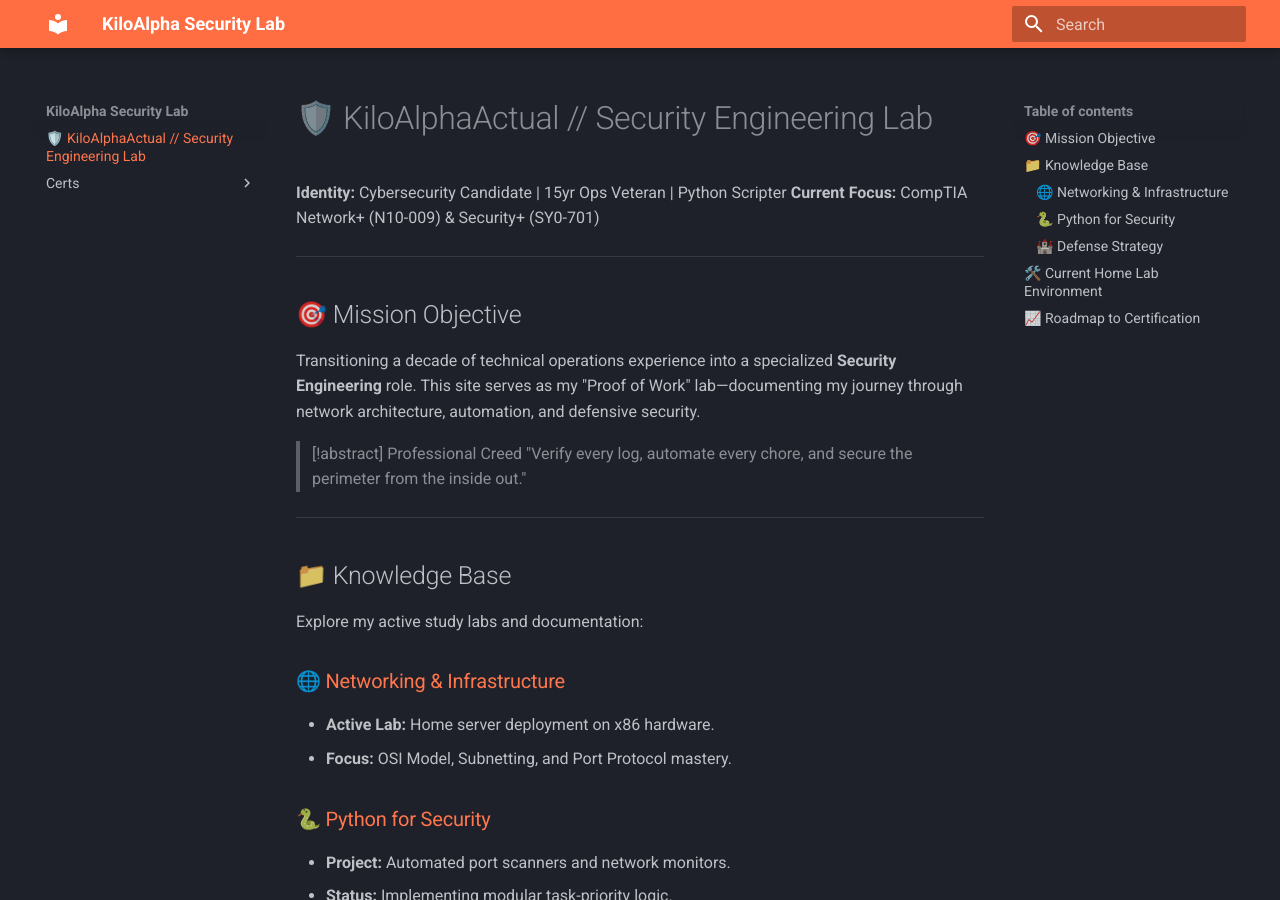
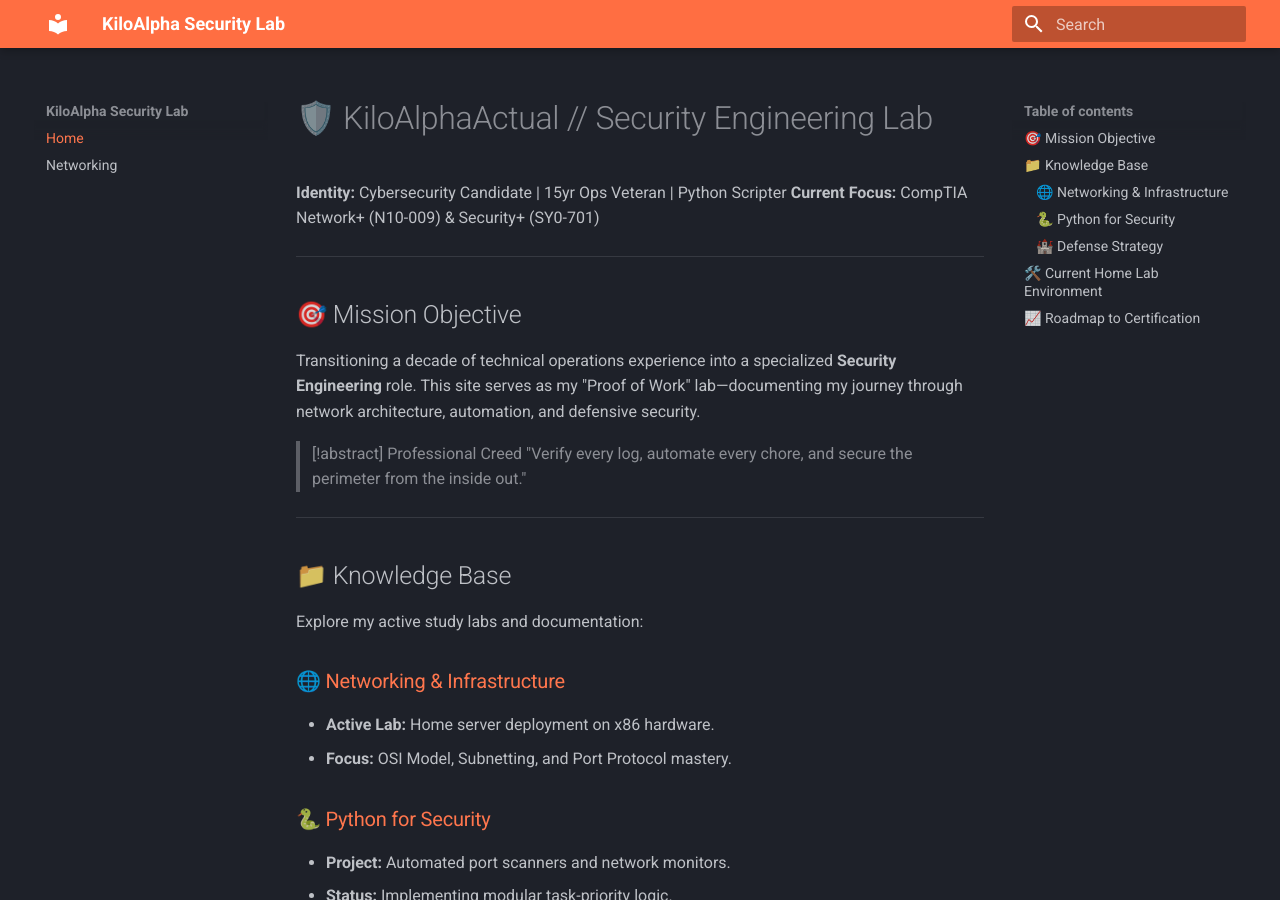
Before and after one commit to kiloalphaactual/cyber-security, an MkDocs documentation site: the page built from docs/index.md, in a window 1280 px wide and 900 px high. Built offline with MkDocs 1.6.1 and Material for MkDocs 9.7.7, drawn with Linux system fonts in a browser that asks for light colours; part of the change alters nothing that is shown.

Commit message:
fixed file structure

```diff
--- a/mkdocs.yml
+++ b/mkdocs.yml
@@ -3,6 +3,8 @@ theme:
   name: material
   palette:
     scheme: slate
-    primary: deep orange # High-visibility for security accents
-plugins:
-  - search # Built-in search for your notes
+    primary: deep orange
+
+nav:
+  - Home: index.md # This MUST match docs/index.md
+  - Networking: certs/network-plus.md
```
